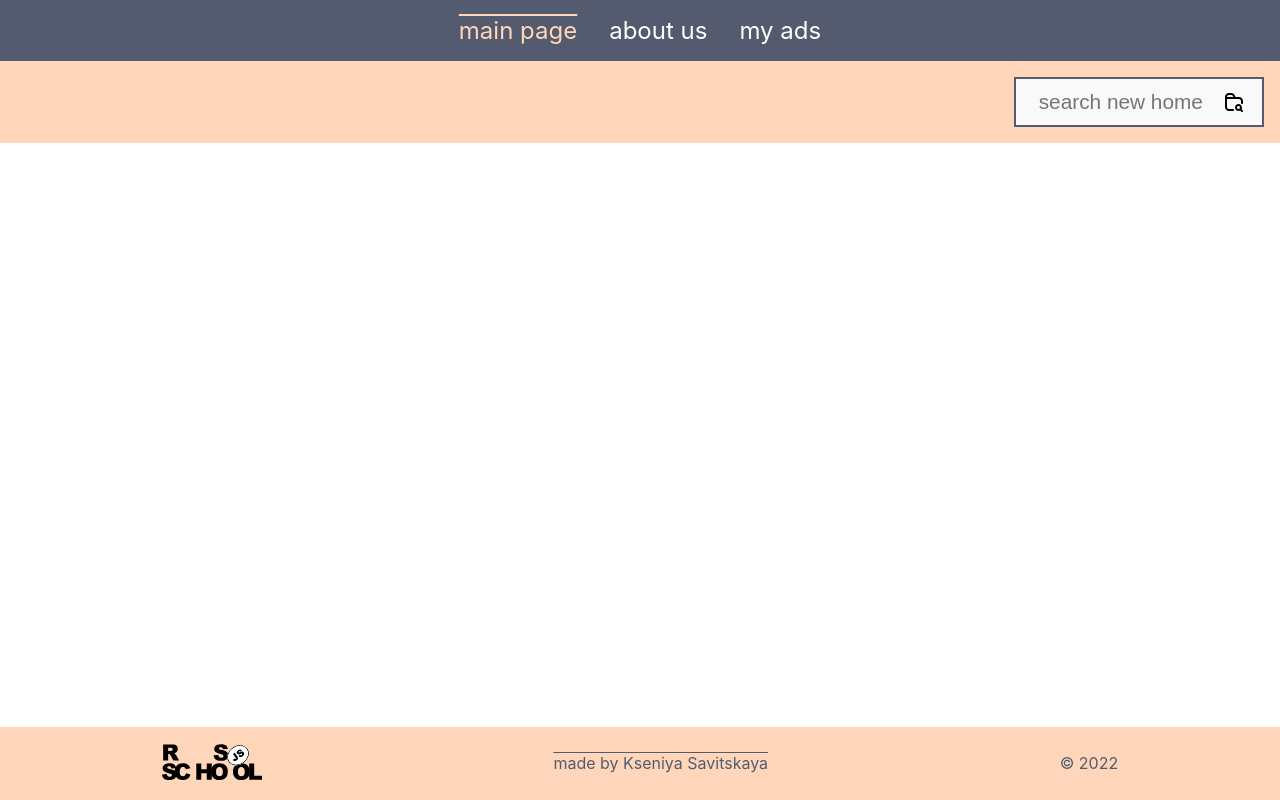
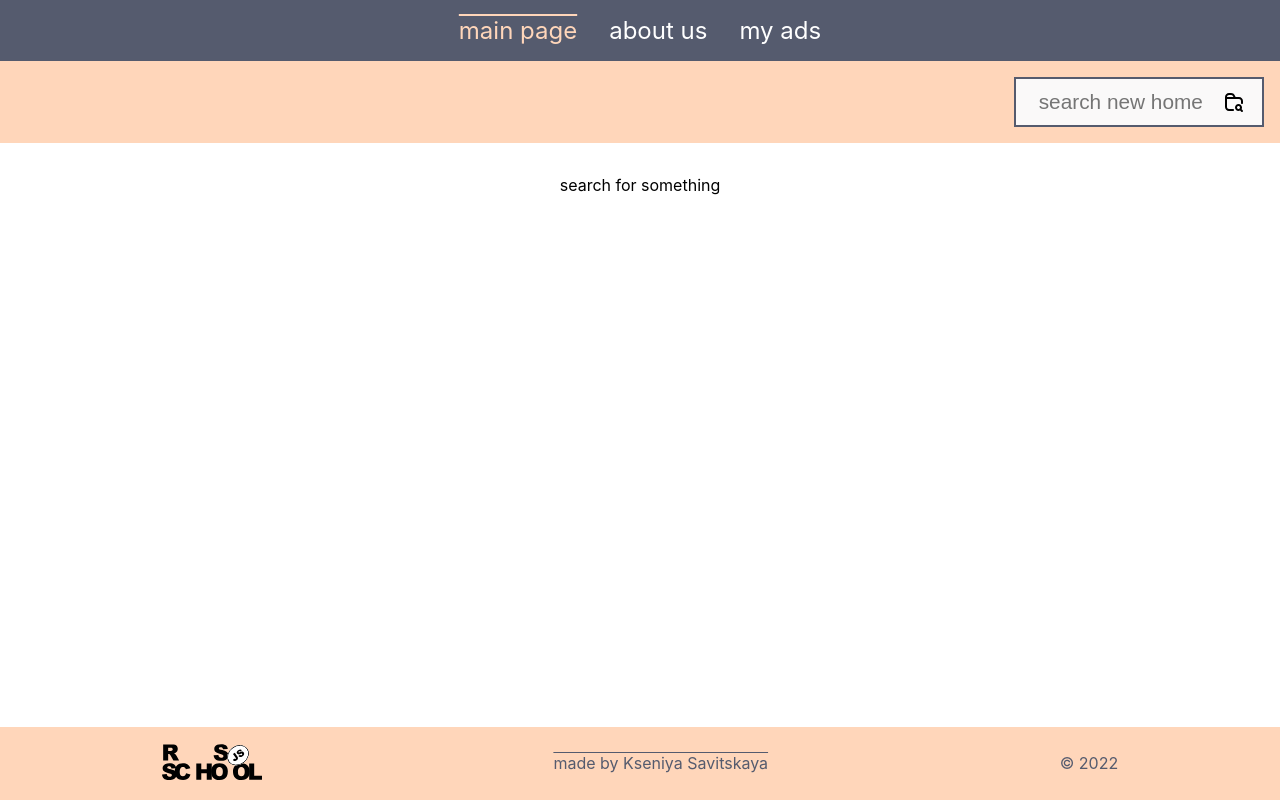
Before and after one commit to SavitskayaKseniya22/RSS-tasks-React2022Q1, a React (Create React App) app in the folder react.components/: page /#/ in a window 1280 px wide. Built offline with nearby package versions, Linux system fonts and the light colour scheme.

Commit message:
feat: add render for saved input value

```diff
--- a/react.components/src/components/searchInput/SearchInput.tsx
+++ b/react.components/src/components/searchInput/SearchInput.tsx
@@ -60,6 +60,12 @@ export class SearchInput extends React.Component<SearchInputProps, SearchInputSt
     window.localStorage.setItem('searchValue', this.props.value);
   }
 
+  componentDidMount() {
+    if (this.props.value) {
+      this.getApiResponse(this.props.value);
+    }
+  }
+
   render() {
     return (
       <form className="search-form" onSubmit={this.handleSubmit} data-testid="search-form">
--- a/react.components/src/pages/mainPage/MainPage.tsx
+++ b/react.components/src/pages/mainPage/MainPage.tsx
@@ -34,11 +34,15 @@ export class MainPage extends React.Component<Record<string, never>, MainPageTyp
           handleChange={this.handleChange}
           handleResponse={this.handleResponse}
         />
-        <ul className="Card-list" data-testid="card-list">
-          {this.state.response.map((elem, index) => (
-            <ResponseItem key={index} item={elem} />
-          ))}
-        </ul>
+        {this.state.response.length ? (
+          <ul className="Card-list" data-testid="card-list">
+            {this.state.response.map((elem, index) => (
+              <ResponseItem key={index} item={elem} />
+            ))}
+          </ul>
+        ) : (
+          <span className="empty-search">search for something</span>
+        )}
       </main>
     );
   }
--- a/react.components/src/pages/mainPage/mainPage.css
+++ b/react.components/src/pages/mainPage/mainPage.css
@@ -22,3 +22,8 @@ main > * {
 main > *:nth-child(odd) {
   background-color: #ffd6ba;
 }
+
+.empty-search{
+  text-align: center;
+
+}
```
